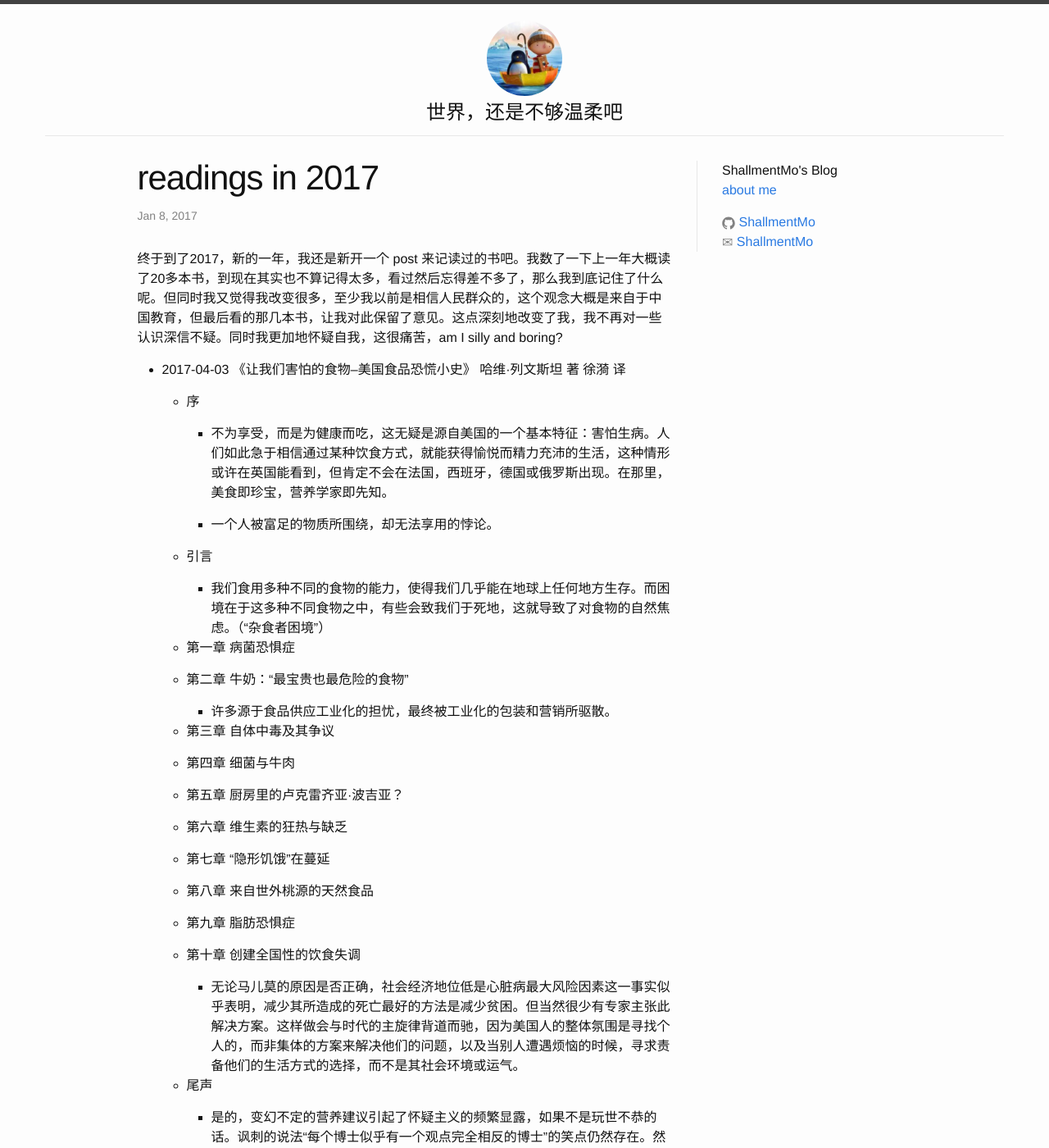
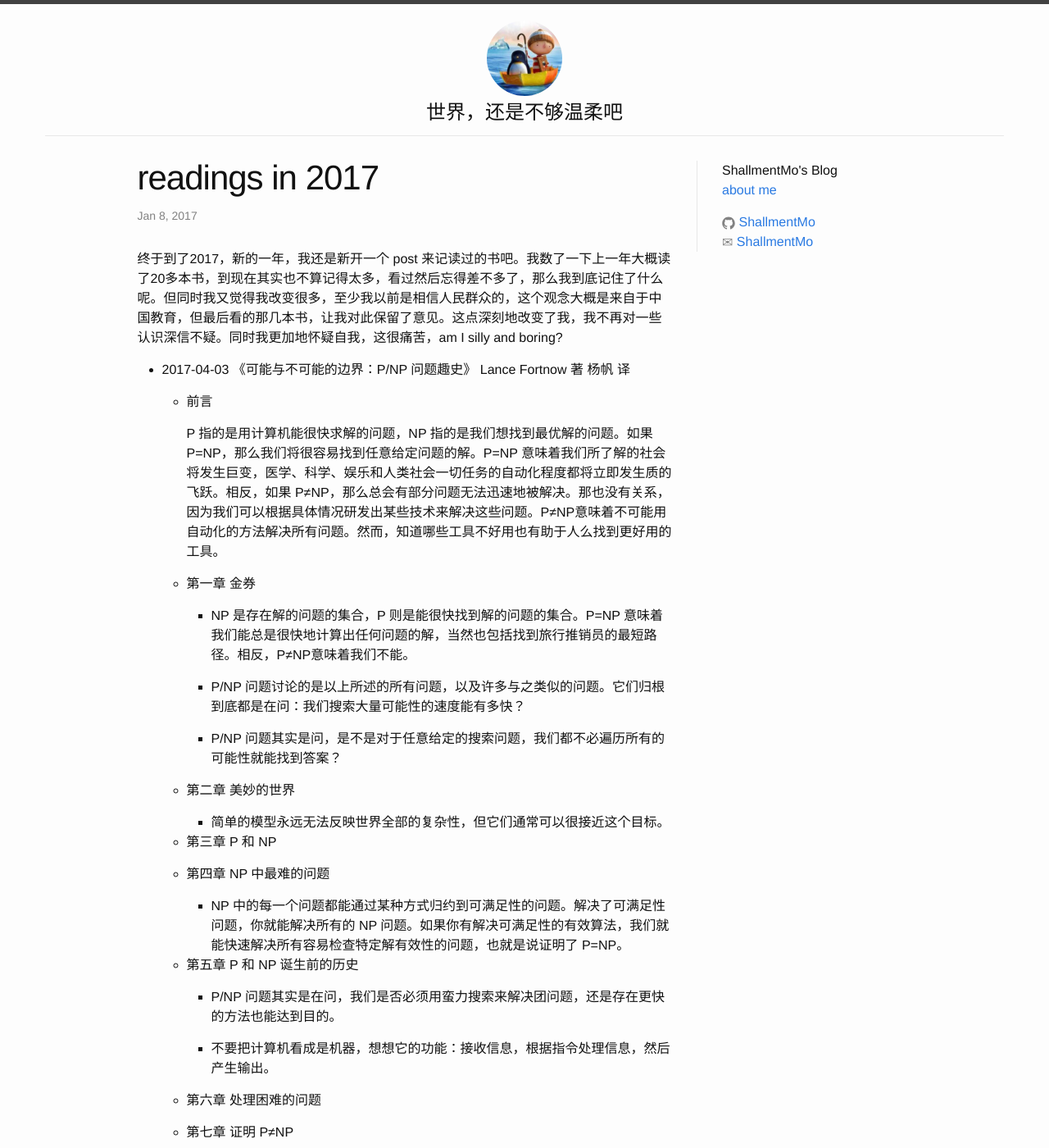
Before and after one commit to ShallmentMo/shallmentmo.github.com, a Jekyll site: the page built from _posts/2017-01-08-readings-in-2017.md, in a window 1280 px wide and 1400 px high. Shown: the whole window at 82% size. Built offline with Jekyll 4.4.1, drawn with Linux system fonts in a browser that asks for light colours; some of the changed text lies outside the part shown.

Commit message:
add 2017-04-09 reading

```diff
--- a/_posts/2017-01-08-readings-in-2017.md
+++ b/_posts/2017-01-08-readings-in-2017.md
@@ -6,6 +6,52 @@ categories: jekyll update
 ---
 
 终于到了2017，新的一年，我还是新开一个 post 来记读过的书吧。我数了一下上一年大概读了20多本书，到现在其实也不算记得太多，看过然后忘得差不多了，那么我到底记住了什么呢。但同时我又觉得我改变很多，至少我以前是相信人民群众的，这个观念大概是来自于中国教育，但最后看的那几本书，让我对此保留了意见。这点深刻地改变了我，我不再对一些认识深信不疑。同时我更加地怀疑自我，这很痛苦，am I silly and boring?
+
+* 2017-04-03 《可能与不可能的边界：P/NP 问题趣史》 Lance Fortnow 著 杨帆 译
+
+  * 前言
+
+    P 指的是用计算机能很快求解的问题，NP 指的是我们想找到最优解的问题。如果 P=NP，那么我们将很容易找到任意给定问题的解。P=NP 意味着我们所了解的社会将发生巨变，医学、科学、娱乐和人类社会一切任务的自动化程度都将立即发生质的飞跃。相反，如果 P≠NP，那么总会有部分问题无法迅速地被解决。那也没有关系，因为我们可以根据具体情况研发出某些技术来解决这些问题。P≠NP意味着不可能用自动化的方法解决所有问题。然而，知道哪些工具不好用也有助于人么找到更好用的工具。
+
+  * 第一章 金券
+
+    * NP 是存在解的问题的集合，P 则是能很快找到解的问题的集合。P=NP 意味着我们能总是很快地计算出任何问题的解，当然也包括找到旅行推销员的最短路径。相反，P≠NP意味着我们不能。
+
+    * P/NP 问题讨论的是以上所述的所有问题，以及许多与之类似的问题。它们归根到底都是在问：我们搜索大量可能性的速度能有多快？
+
+    * P/NP 问题其实是问，是不是对于任意给定的搜索问题，我们都不必遍历所有的可能性就能找到答案？
+
+  * 第二章 美妙的世界
+
+    * 简单的模型永远无法反映世界全部的复杂性，但它们通常可以很接近这个目标。
+
+  * 第三章 P 和 NP
+
+  * 第四章 NP 中最难的问题
+
+    * NP 中的每一个问题都能通过某种方式归约到可满足性的问题。解决了可满足性问题，你就能解决所有的 NP 问题。如果你有解决可满足性的有效算法，我们就能快速解决所有容易检查特定解有效性的问题，也就是说证明了 P=NP。
+
+  * 第五章 P 和 NP 诞生前的历史
+
+    * P/NP 问题其实是在问，我们是否必须用蛮力搜索来解决团问题，还是存在更快的方法也能达到目的。
+
+    * 不要把计算机看成是机器，想想它的功能：接收信息，根据指令处理信息，然后产生输出。
+
+  * 第六章 处理困难的问题
+
+  * 第七章 证明 P≠NP
+
+    * “这个命题不是真的。”是不可被数学规范化的，因为一个命题不能讨论它本身的真伪。
+
+  * 第八章 秘密
+
+  * 第九章 量子
+
+  * 第十章 未来
+
+    * 今天人们在计算学方面面临哪些重大挑战？并行计算、大数据、一切事物的网络化。
+
+    * 需要注意的是，当一项科技在大部分情况下都表现良好时，大家会误以为它能在所有情况下都表现良好，这也许是其最危险的一面。如果人们对科技投入过多的信任，它可能就会在大家毫无防备的时候掉链子。
 
 * 2017-04-03 《让我们害怕的食物--美国食品恐慌小史》 哈维·列文斯坦 著 徐漪 译
 
```
Also changed, not shown: Gemfile.lock.
